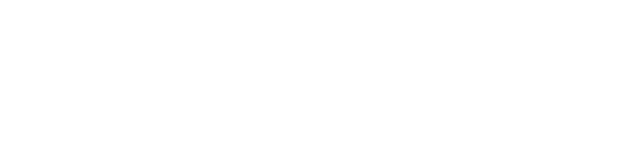
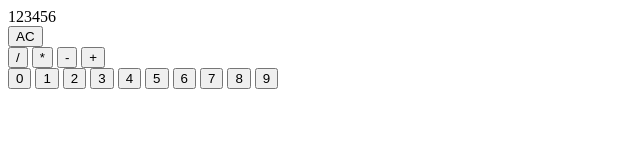
Before and after one commit to jonasbingel04/Calculator, a plain HTML site: page index.html in a window 1280 px wide. Shown: the whole page, without its empty margins (0-640 px from the left). Drawn offline with Linux system fonts and the light colour scheme.

Commit message:
added basic html format

```diff
--- a/index.html
+++ b/index.html
@@ -3,10 +3,33 @@
 <head>
     <meta charset="UTF-8">
     <meta name="viewport" content="width=device-width, initial-scale=1.0">
-    <title>Etch-a-Sketch</title>
+    <title>Calculator</title>
     <link rel="stylesheet" href="styles.css">
 </head>
 <body>
+    <div id="results"> 123456</div>
+    <div id="buttonsContainer">
+        <button id="clear"> AC </button>
+        <div id="operators">
+            <button id="divide"> / </button>
+            <button id="multiply"> * </button>
+            <button id="subtract"> - </button>
+            <button id="add"> + </button>
+        </div>
+        <div id="numbersContainer">
+            <button id="0"> 0 </button>
+            <button id="1"> 1 </button>
+            <button id="2"> 2 </button>
+            <button id="3"> 3 </button>
+            <button id="4"> 4 </button>
+            <button id="5"> 5 </button>
+            <button id="6"> 6 </button>
+            <button id="7"> 7 </button>
+            <button id="8"> 8 </button>
+            <button id="9"> 9 </button>
+
+        </div>
+    </div>
 
     <script src="script.js"></script>
 </body>
```
